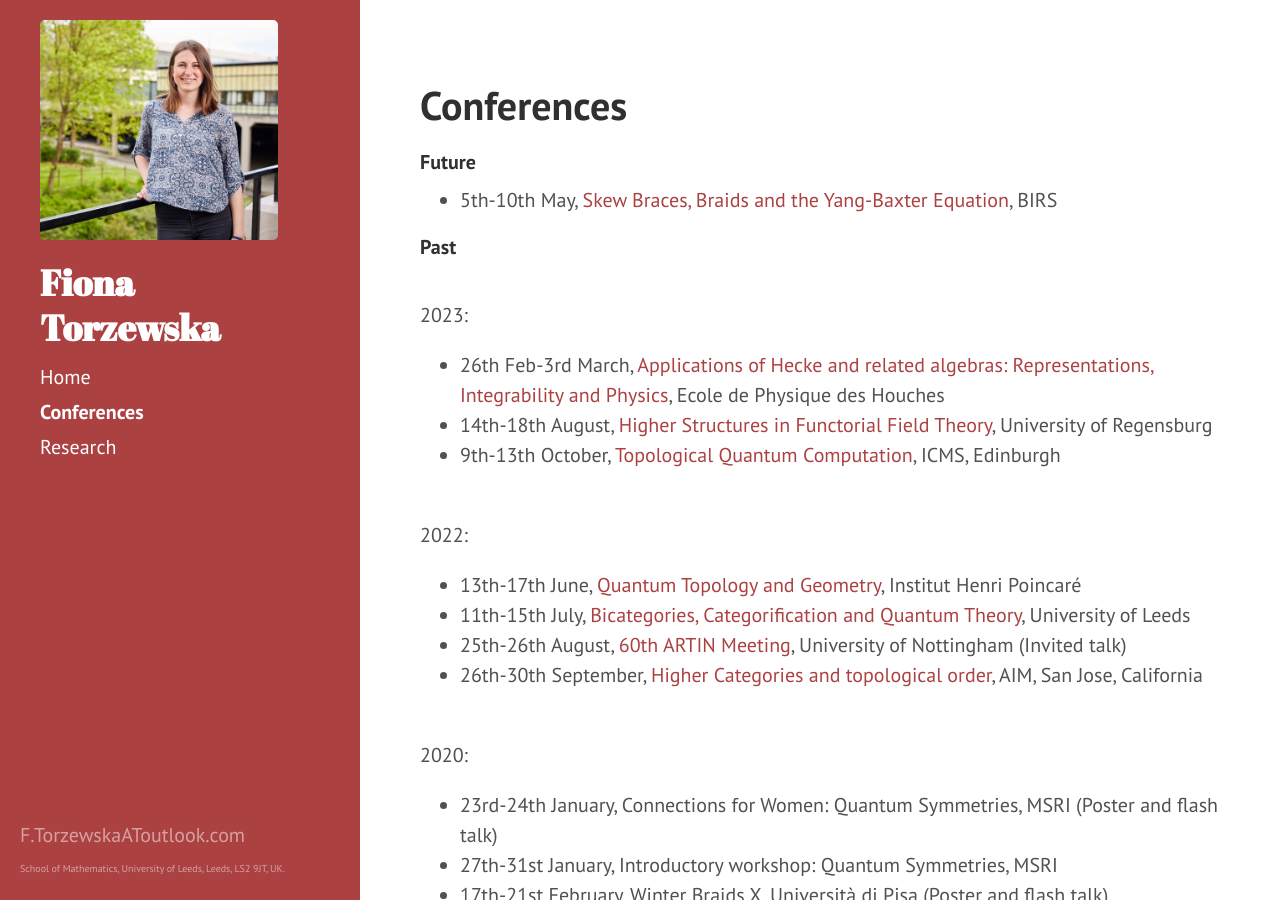
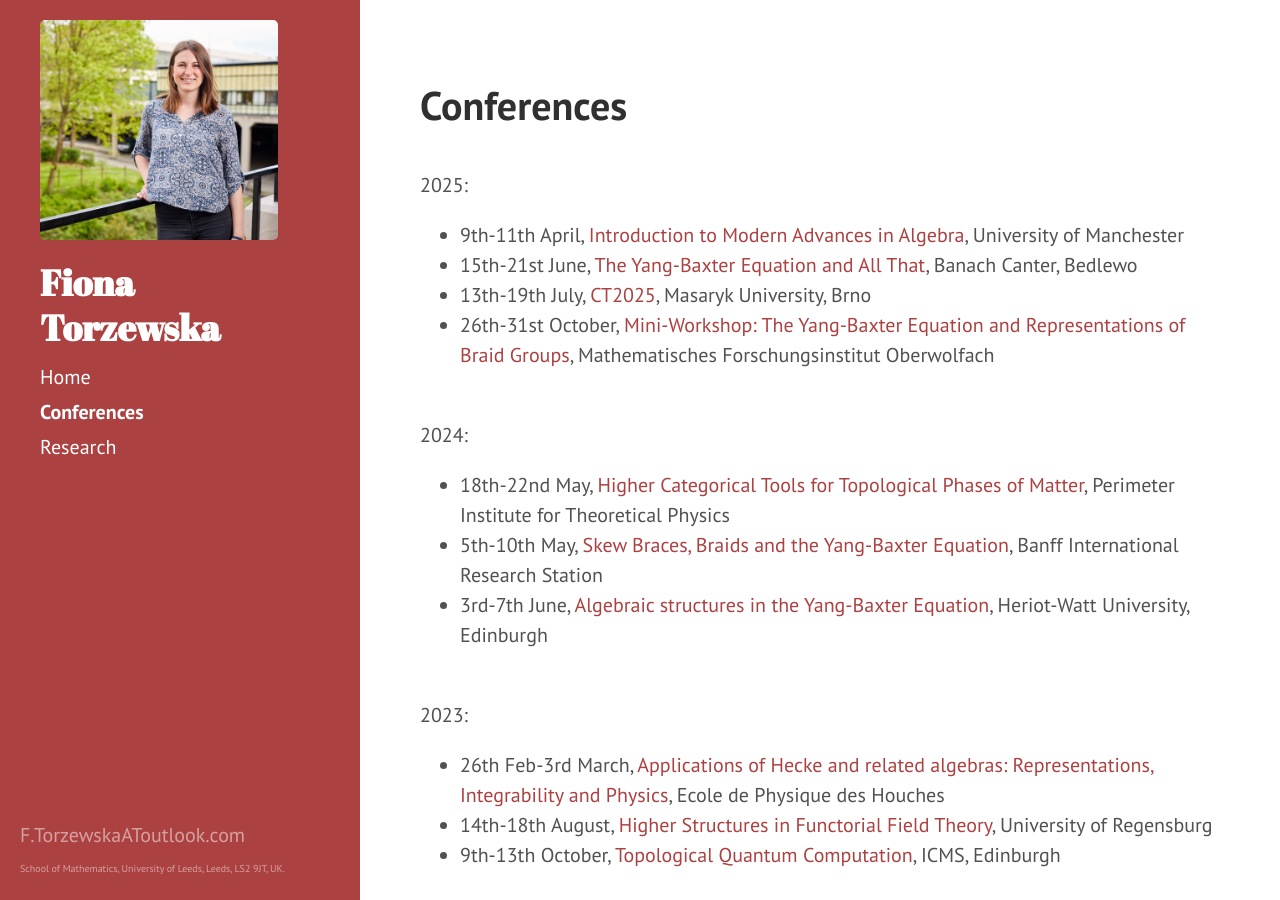
Before and after one commit to fionatorzewska/fionatorzewska.github.io, a Jekyll site: the page built from conferences.md, in a window 1280 px wide and 900 px high. Built offline with Jekyll 4.4.1, drawn with Linux system fonts in a browser that asks for light colours; Markdown is read by kramdown in place of the engine named in the settings.

Commit message:
Update conference listings for 2025

```diff
--- a/conferences.md
+++ b/conferences.md
@@ -3,11 +3,18 @@ layout: page
 title: Conferences
 ---
 
-#### Future
+<br> 2025:
 
-- 5th-10th May, [Skew Braces, Braids and the Yang-Baxter Equation](https://www.birs.ca/events/2024/5-day-workshops/24w5201), BIRS
+- 9th-11th April, [Introduction to Modern Advances in Algebra](https://sites.google.com/view/itmaia2025/home), University of Manchester
+- 15th-21st June, [The Yang-Baxter Equation and All That](https://sites.google.com/impan.pl/ybe), Banach Canter, Bedlewo
+- 13th-19th July, [CT2025](https://archive.math.muni.cz/conference/ct2025/index.html), Masaryk University, Brno
+- 26th-31st October, [Mini-Workshop: The Yang-Baxter Equation and Representations of Braid Groups](https://publications.mfo.de/handle/mfo/4398), Mathematisches Forschungsinstitut Oberwolfach
 
-#### Past
+<br> 2024:
+
+- 18th-22nd May, [Higher Categorical Tools for Topological Phases of Matter](https://events.perimeterinstitute.ca/event/59/), Perimeter Institute for Theoretical Physics
+- 5th-10th May, [Skew Braces, Braids and the Yang-Baxter Equation](https://www.birs.ca/events/2024/5-day-workshops/24w5201), Banff International Research Station
+- 3rd-7th June, [Algebraic structures in the Yang-Baxter Equation](https://www.birs.ca/events/2024/5-day-workshops/24w5201), Heriot-Watt University, Edinburgh
 
 <br> 2023:
 
```
